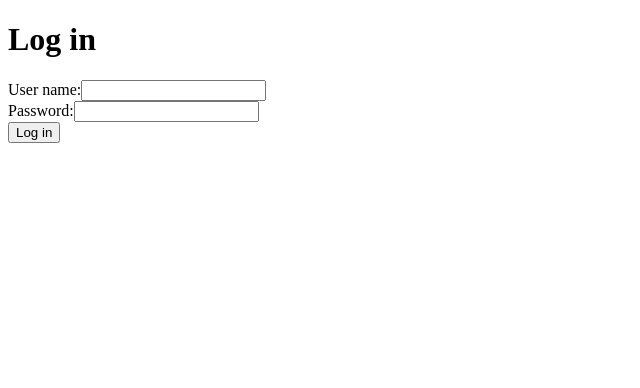
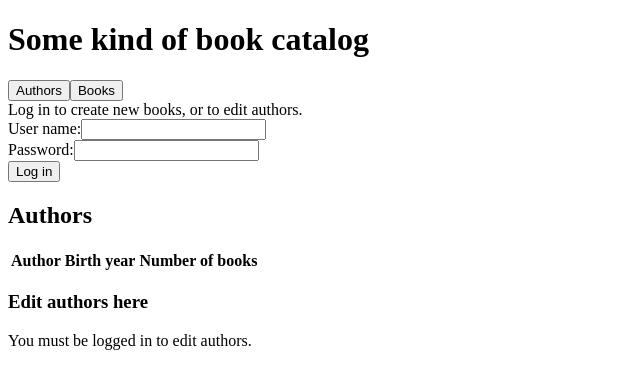
Before and after one commit to banaanihillo/exercise8, a React (Create React App) app in the folder library-frontend/: page / in a window 1280 px wide. Shown: the top 388 px of the page, without its empty margins (0-640 px from the left). Built offline with nearby package versions, Linux system fonts and the light colour scheme.

Commit message:
Commited exercise8-18 (User things)
Added a conditionally rendered log-in form onto the main page,
also added display of books and authors even for anonymous users,
and hid the forms for adding books or editing authors unless logged in

```diff
--- a/library-frontend/src/App.js
+++ b/library-frontend/src/App.js
@@ -1,35 +1,21 @@
 import React, {useState} from "react"
 import Authors from "./components/Authors"
 import Books from "./components/Books"
+import {useApolloClient} from "@apollo/client"
+import Notify from "./components/Notify"
 import NewBook from "./components/NewBook"
-import Notify from "./components/Notify"
-import LoginForm from "./components/LoginForm"
 
 const App = () => {
     const [page, setPage] = useState("authors")
     const [errorMessage, setErrorMessage] = useState(null)
     const [token, setToken] = useState(null)
-    //const client = useApolloClient()
-
-    if (!token) {
-        return (
-            <div>
-                <Notify errorMessage = {errorMessage} />
-                <h1> Log in </h1>
-                <LoginForm
-                    setToken = {setToken}
-                    setErrorMessage = {setErrorMessage}
-                />
-            </div>
-        )
-    }
-    /*
+    const client = useApolloClient()
     const logOut = () => {
         setToken(null)
         localStorage.clear()
         client.resetStore()
     }
-    */
+
 
     return (
         <div>
@@ -40,15 +26,25 @@ const App = () => {
             <button onClick = {() => setPage("books")}>
                 Books
             </button>
-            <button onClick = {() => setPage("addNewBook")}>
-                Add new book
-            </button>
+            {!token
+                ? null
+                : <span>
+                    <button onClick = {() => setPage("addNewBook")}>
+                        Add new book
+                    </button>
+                    <button onClick = {() => logOut()}>
+                        Log out
+                    </button>
+                </span>
+            }
 
             <Notify errorMessage = {errorMessage} />
 
             <Authors
                 showPage = {page === "authors"}
                 setErrorMessage = {setErrorMessage}
+                token = {token}
+                setToken = {setToken}
             />
             <Books
                 showPage = {page === "books"}
--- a/library-frontend/src/components/Authors.js
+++ b/library-frontend/src/components/Authors.js
@@ -1,9 +1,10 @@
 import React, {useState, useEffect} from "react"
 import {ALL_AUTHORS, EDIT_AUTHOR, ALL_BOOKS} from "../queries"
 import {useQuery, useMutation} from "@apollo/client"
+import LoginForm from "../components/LoginForm"
 
 const Authors = (props) => {
-    const {showPage, setErrorMessage} = props
+    const {showPage, setErrorMessage, token, setToken} = props
     const result = useQuery(ALL_AUTHORS)
     const [authors, setAuthors] = useState([])
     const [name, setName] = useState("")
@@ -58,6 +59,16 @@ const Authors = (props) => {
 
     return (
         <div>
+            {!token
+                ? <div>
+                    Log in to create new books, or to edit authors.
+                    <LoginForm
+                        setToken = {setToken}
+                        setErrorMessage = {setErrorMessage}
+                    />
+                </div>
+                : null
+            }
             <h2> Authors </h2>
                 <table style = {{textAlign: "center"}}>
                     <tbody>
@@ -81,6 +92,11 @@ const Authors = (props) => {
                     </tbody>
                 </table>
             <h3> Edit authors here </h3>
+            {!token
+                ? <div>
+                    You must be logged in to edit authors.
+                </div>
+                : <div>
                     <form onSubmit = {handleSubmit}>
                         Author name:
                         <select
@@ -107,6 +123,8 @@ const Authors = (props) => {
                         </button>
                     </form>
                 </div>
+            }
+        </div>
     )
 }
 
```
Lines whose indentation alone changed are shown as unchanged.
